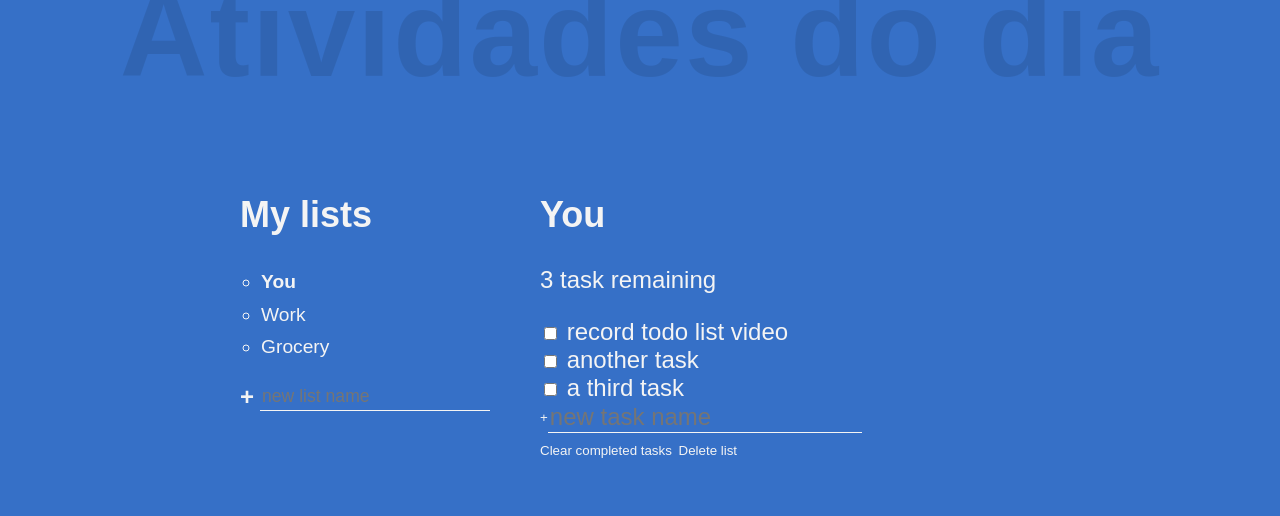
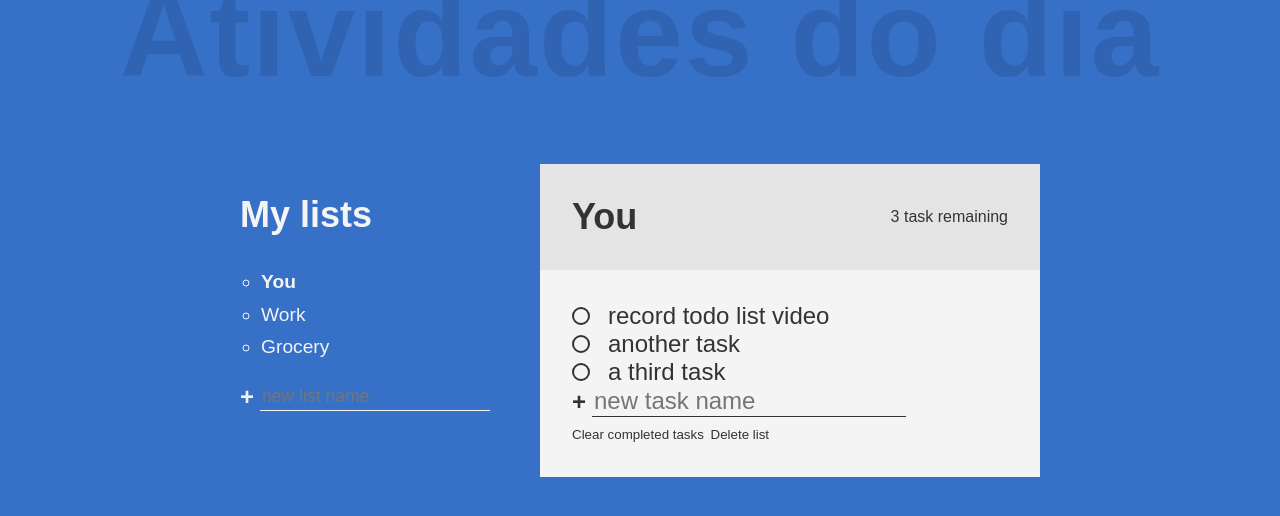
Before and after one commit to JhoneMike/to-do-list, a plain HTML site: page index.html in a window 1280 px wide. Drawn offline with Linux system fonts and the light colour scheme.

Commit message:
Estilizando aba de tasks

```diff
--- a/index.html
+++ b/index.html
@@ -14,14 +14,14 @@
         <div class="all-tasks">
             <h2 class="task-list-title">My lists</h2>
             <ul class="task-list">
-                <li class="active-list">You</li>
-                <li>Work</li>
-                <li>Grocery</li>
+                <li class="list-name active-list">You</li>
+                <li class="list-name">Work</li>
+                <li class="list-name">Grocery</li>
             </ul>
 
             <form action="">
                 <input type="text" class="new list" placeholder="new list name" aria-label="new list name"/>
-                <button class="btn list" aria-label="create new list">+</button>
+                <button class="btn create" aria-label="create new list">+</button>
             </form>
         </div>
 
@@ -53,7 +53,7 @@
                 <div class="new-task-creator">
                     <form action="">
                         <input type="text" class="new task" placeholder="new task name" aria-label="new task name"/>
-                        <button class="btn task" aria-label="create new task">+</button>
+                        <button class="btn create" aria-label="create new task">+</button>
                     </form>
                 </div>
 
--- a/style.css
+++ b/style.css
@@ -48,6 +48,14 @@ body{
     padding-left: 1.1em;
 }
 
+.list-name{
+    cursor: pointer;
+}
+
+.list-name:hover{
+    opacity: 0.7;
+}
+
 form{
     display: flex;
 }
@@ -60,14 +68,15 @@ form{
     color: inherit;
 }
 
-.btn.list{
+.btn.create{
     font-size: 1.5rem;
     font-weight: 900;
     margin-right: 0.25em;
+    transition: opacity 250ms ease-in;
 }
 
-.btn.list:hover{
-
+.btn.create:hover{
+    opacity: 0.7;
 }
 
 .new{
@@ -99,5 +108,58 @@ form{
 }
 
 .todo-list{
+    --spacer: 2rem;
+
     grid-area: active;
+    background: var(--clr-light);
+    color: var(--clr-dark);
 }
+
+.todo-header{
+    padding: var(--spacer);
+    background: #e4e4e4;
+    display: flex;
+    align-items: center;
+    justify-content: space-between;
+}
+
+.list-title{
+    margin: 0 1em 0 0;
+}
+
+.task-count{
+    margin: 0;
+    font-size: 1rem;
+}
+
+.todo-body{
+    padding: var(--spacer);
+}
+
+[type="checkbox"]{
+    opacity: 0;
+    position: absolute;
+}
+
+.task label{
+    display: flex;
+    align-items: center;
+    position: relative;
+}
+
+.task label::after{
+    content: "";
+    position: absolute;
+
+}
+
+.custom-checkbox{
+    --size: 0.75em;
+    display: inline-block;
+    width: var(--size);
+    height: var(--size);
+    margin-right: var(--size);
+    cursor: pointer;
+    border: 2px solid currentColor;
+    border-radius: 50%;
+}
```
